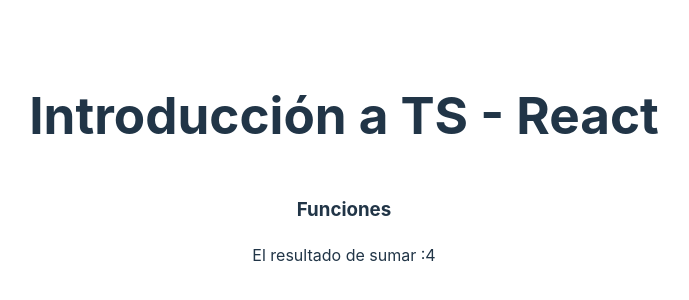
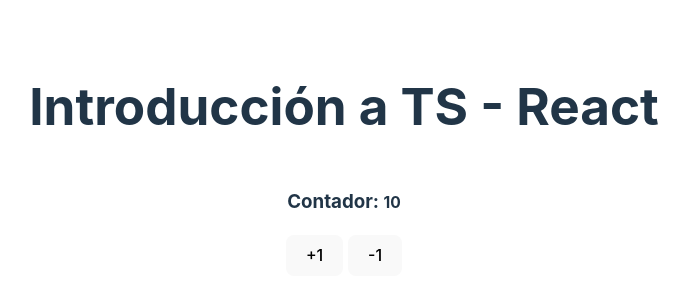
Before and after one commit to Majomon/01-ReactNative, a React (Vite) app in the folder 01-react-fundation/: page / in a window 1280 px wide. Shown: the part 240-540 px from the top of the page, without its empty margins (296-985 px from the left). Built offline with nearby package versions, Linux system fonts and the light colour scheme.

Commit message:
use state

```diff
--- a/01-react-fundation/src/App.tsx
+++ b/01-react-fundation/src/App.tsx
@@ -1,6 +1,6 @@
-import {
-  /* BasicTypes, */ BasicFunctions /* ObjectLiterals */,
-} from "./typescript";
+import { Counter } from "./components";
+import /* BasicTypes, */ /* BasicFunctions */ /* ObjectLiterals */
+"./typescript";
 
 function App() {
   return (
@@ -8,7 +8,8 @@
       <h1>Introducción a TS - React</h1>
       {/*  <BasicTypes /> */}
       {/* <ObjectLiterals /> */}
-      <BasicFunctions />
+      {/*       <BasicFunctions /> */}
+      <Counter />
     </main>
   );
 }
--- /dev/null
+++ b/01-react-fundation/src/components/Counter.tsx
@@ -0,0 +1,26 @@
+import { useState } from "react";
+
+export const Counter = () => {
+  const [count, setCount] = useState(10);
+
+  const increaseBy = (value: number) => {
+    setCount(count + value);
+  };
+
+  const decreaseBy = (value: number) => {
+    setCount(count - value);
+  };
+
+  return (
+    <>
+      <h3>
+        Contador: <small>{count}</small>
+      </h3>
+      <div>
+        <button onClick={() => increaseBy(1)}>+1</button>
+        &nbsp;
+        <button onClick={() => decreaseBy(1)}>-1</button>
+      </div>
+    </>
+  );
+};
--- /dev/null
+++ b/01-react-fundation/src/components/index.ts
@@ -0,0 +1 @@
+export * from "./Counter";
```
Also changed, not shown: 01-react-fundation/src/typescript/index.ts (line endings or trailing spaces).
